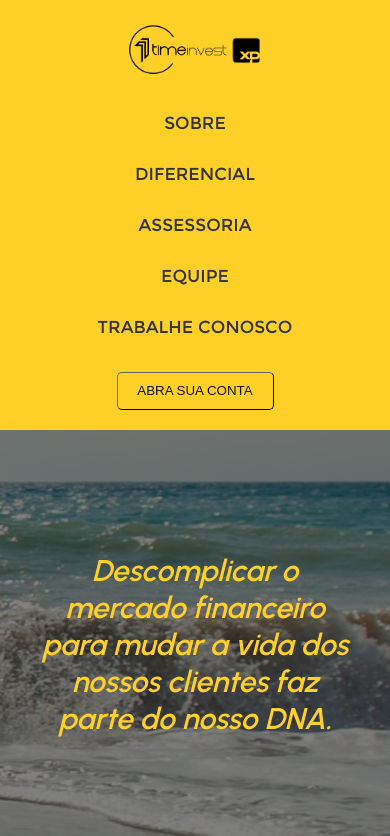
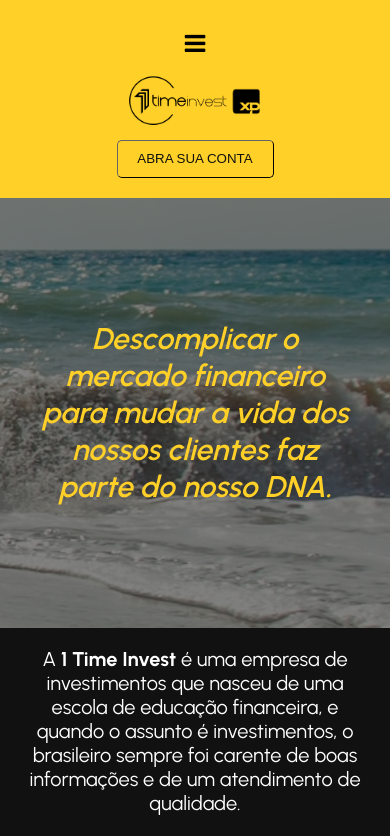
Before and after one commit to rafaelgarcialouro/1-time-invest-landing-page, a plain HTML site: page index.html in a window 390 px wide. Shown: the top 836 px of the page. Drawn offline with nearby package versions, Linux system fonts and the light colour scheme.

Commit message:
Feat: add burger menu to mobile

```diff
--- a/index.html
+++ b/index.html
@@ -8,15 +8,19 @@
   <link rel="stylesheet" href="styles.css">
   <link rel="icon" href="/assets/favicon-32.jpeg" type="image/jpeg" sizes="32x32">
   <link rel="stylesheet" href="https://cdn.jsdelivr.net/npm/swiper@11/swiper-bundle.min.css" />
+  <link rel="stylesheet" href="https://cdnjs.cloudflare.com/ajax/libs/font-awesome/4.7.0/css/font-awesome.min.css">
 
 </head>
 
 <body>
   <header>
+    <a href="javascript:void(0);" class="icon" onclick="toggleNavMenu()">
+      <i class="fa fa-bars"></i>
+    </a>
     <div class="logo">
       <img src="assets/full_logo_one_time_black.png" alt="One time invest">
     </div>
-    <nav>
+    <nav id="navBar">
       <ul>
         <li><a href="#sobre">SOBRE</a></li>
         <li><a href="#diferencial">DIFERENCIAL</a></li>
--- a/index.js
+++ b/index.js
@@ -1,4 +1,13 @@
 {
+  function toggleNavMenu() {
+    var x = document.getElementById("navBar");
+    if (x.style.display === "block") {
+      x.style.display = "none";
+    } else {
+      x.style.display = "block";
+    }
+  }
+
   const swiper = new Swiper('.swiper', {
     // Optional parameters
     direction: 'horizontal',
--- a/styles.css
+++ b/styles.css
@@ -53,6 +53,10 @@ nav ul li a {
 
 b {
   font-weight: 700;
+}
+
+header .icon {
+  display: none;
 }
 
 .cta-button {
@@ -497,6 +501,27 @@ footer .logo img {
     font-size: 24px;
   }
 
+  header button {
+    margin-top: 12px;
+  }
+
+  .fa {
+    color: #000;
+  }
+
+  #menu-container {
+    display: flex;
+    flex-direction: row;
+  }
+
+  #navBar {
+    display: none;
+  }
+
+  header .icon {
+    display: block;
+  }
+
   nav ul {
     flex-direction: column;
     align-items: center;
```
